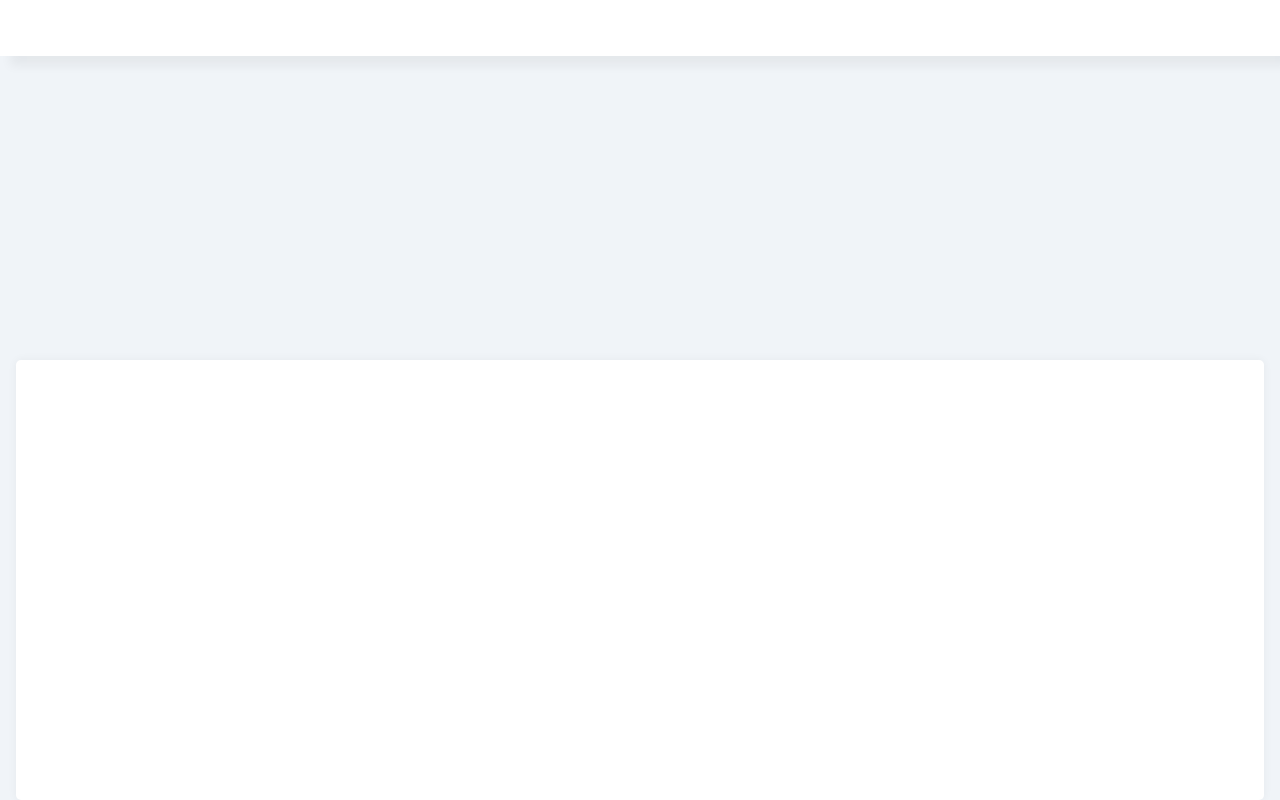
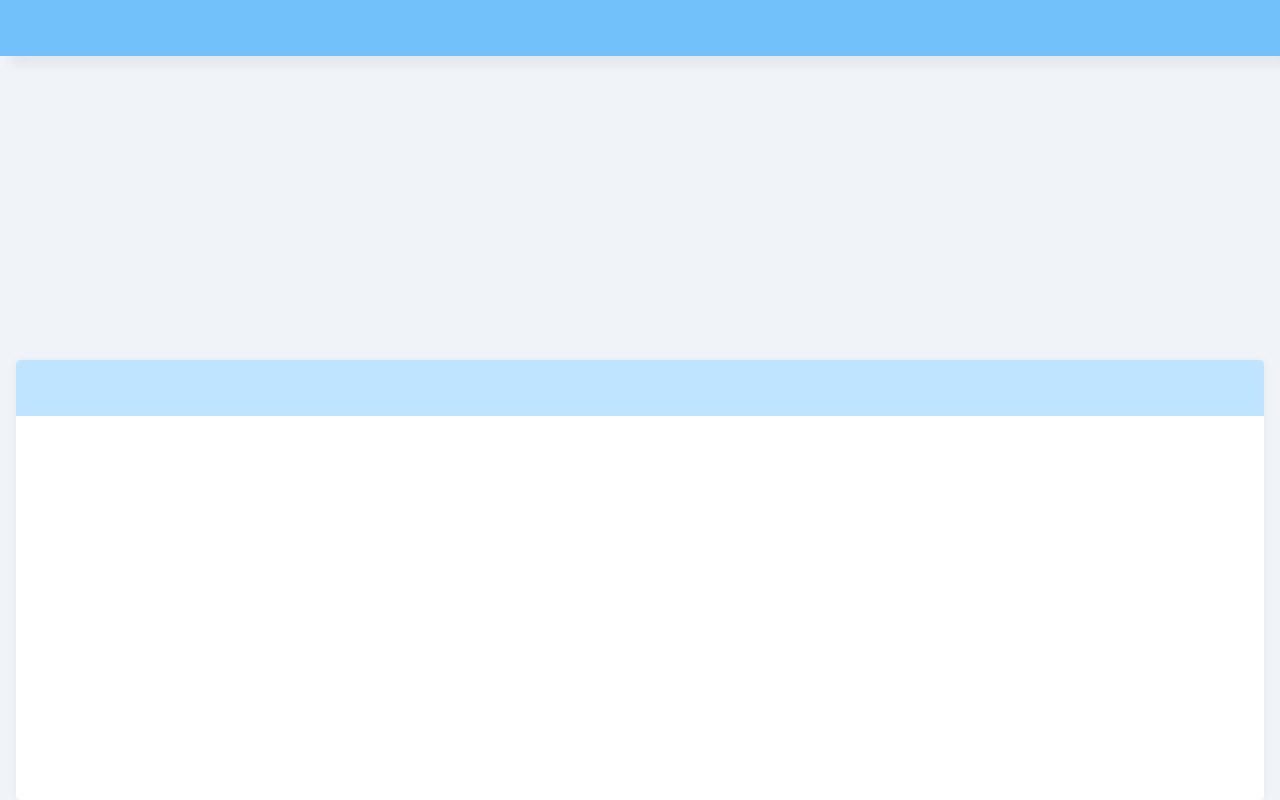
Before and after one commit to AntonKanavalau/Project-TimeTracker-Kanavalau, a plain HTML site: page index.html in a window 1280 px wide. Drawn offline with Linux system fonts and the light colour scheme.

Commit message:
add style

```diff
--- a/CSS/base.css
+++ b/CSS/base.css
@@ -25,7 +25,7 @@ main {
 #header {
     height: 3.5em;
     padding: 0 1.25em;
-    background: #fff;
+    background: #72c1fa;
     box-shadow: 10px 10px 10px rgba(0, 0, 0, 0.05);
 }
 
@@ -37,9 +37,6 @@ main {
     grid-template-rows: 1fr;
 }
 
-#timerBlock, #taskBlock {
-
-}
 
 #projectContainer {
     height: calc(100vh - (35vh + 3.5rem + 1.5rem));
@@ -50,15 +47,13 @@ main {
     border-radius: 5px;
 }
 
-/*
 #projectHeader {
-    padding-bottom: 0.5rem;
-    border-bottom: 1px solid #bbb;
-    text-transform: uppercase;
-    letter-spacing: 0.1rem;
-    font-size: 1.15rem;
+    height: 3.5rem;
+    border-radius: 5px 5px 0 0;
+    background-color: #0094ff40;
 }
 
-#projectBlock{
-
-}*/
+#projectBlock {
+    box-sizing: border-box;
+    overflow-y: auto;
+}
```
